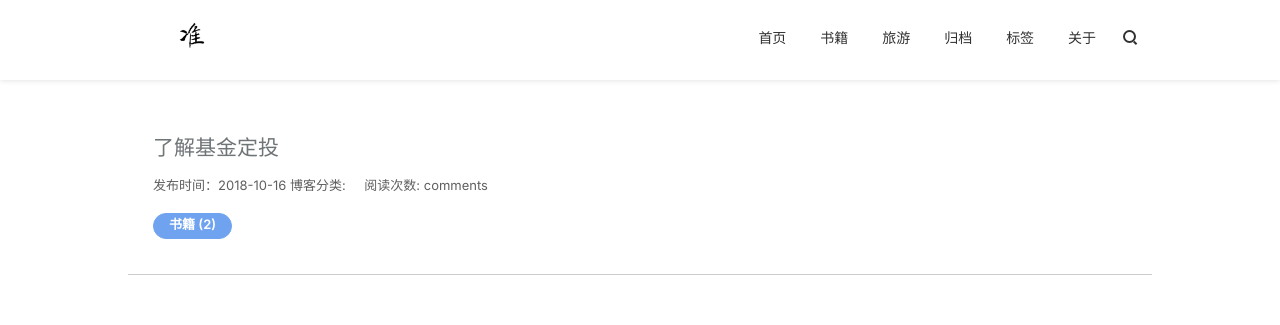
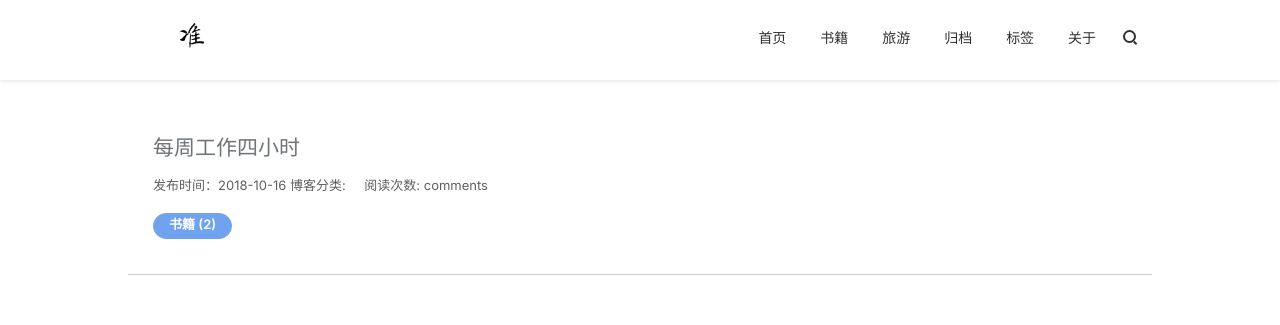
Before and after one commit to FunkyEric/FunkyEric.github.io, a Jekyll site: the page built from _posts/书籍/2018-10-16-每周工作四小时.md, in a window 1280 px wide and 900 px high. Shown: the top 325 px of the window. Built offline with Jekyll 4.4.1, drawn with Linux system fonts in a browser that asks for light colours; nearby versions of some CDN libraries; comment, search, counter and statistics services are not loaded.

```diff
--- a/_posts/书籍/2018-10-16-每周工作四小时.md
+++ b/_posts/书籍/2018-10-16-每周工作四小时.md
@@ -1,9 +1,9 @@
 ---
 layout: blog
 book: true
-background-image: https://wx1.sinaimg.cn/mw1024/007m4eEbgy1fwa9fadvwnj308t05ktam.jpg
+background-image: https://wx3.sinaimg.cn/mw690/007m4eEbgy1fwabvwr1xcj30u00mgapx.jpg
 category:
-title: 了解基金定投
+title: 每周工作四小时
 tags:
 - 书籍
 ---
```
Also changed, not shown: _posts/书籍/2018-10-16-基金定投.md (+1 -1 lines).
